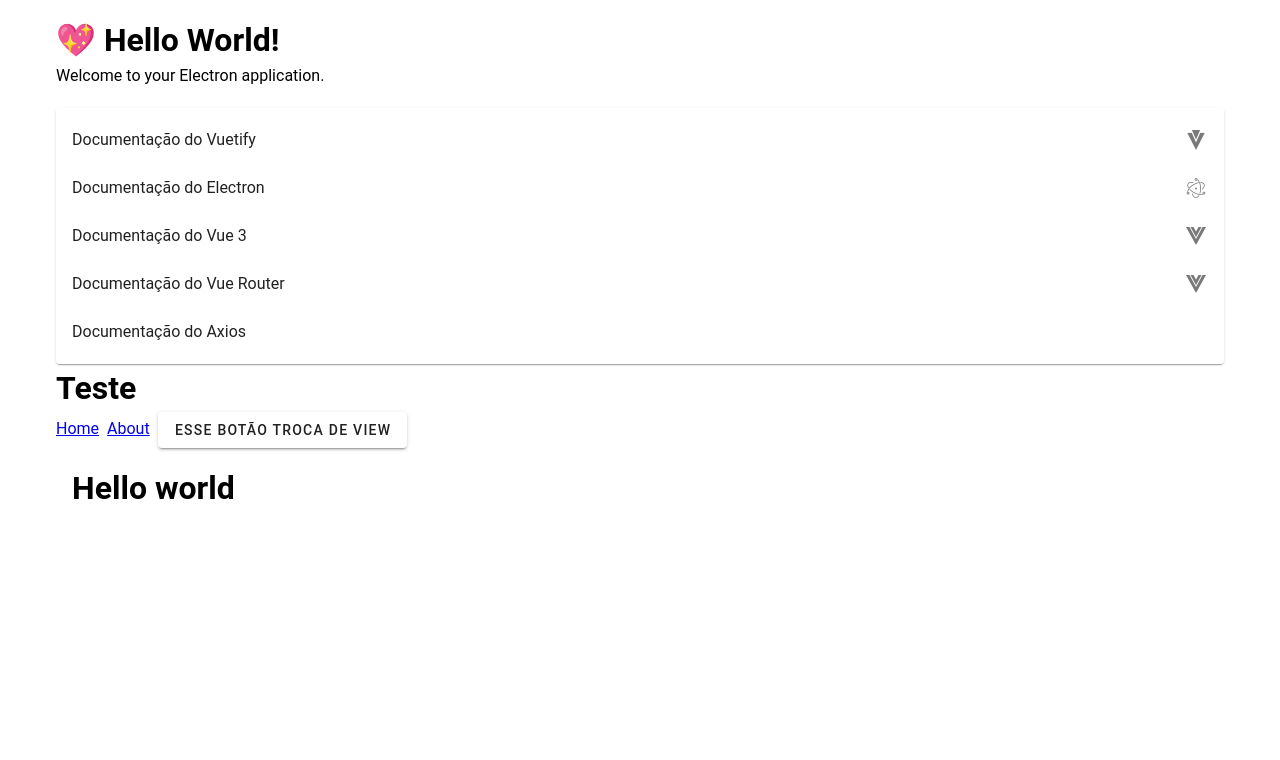
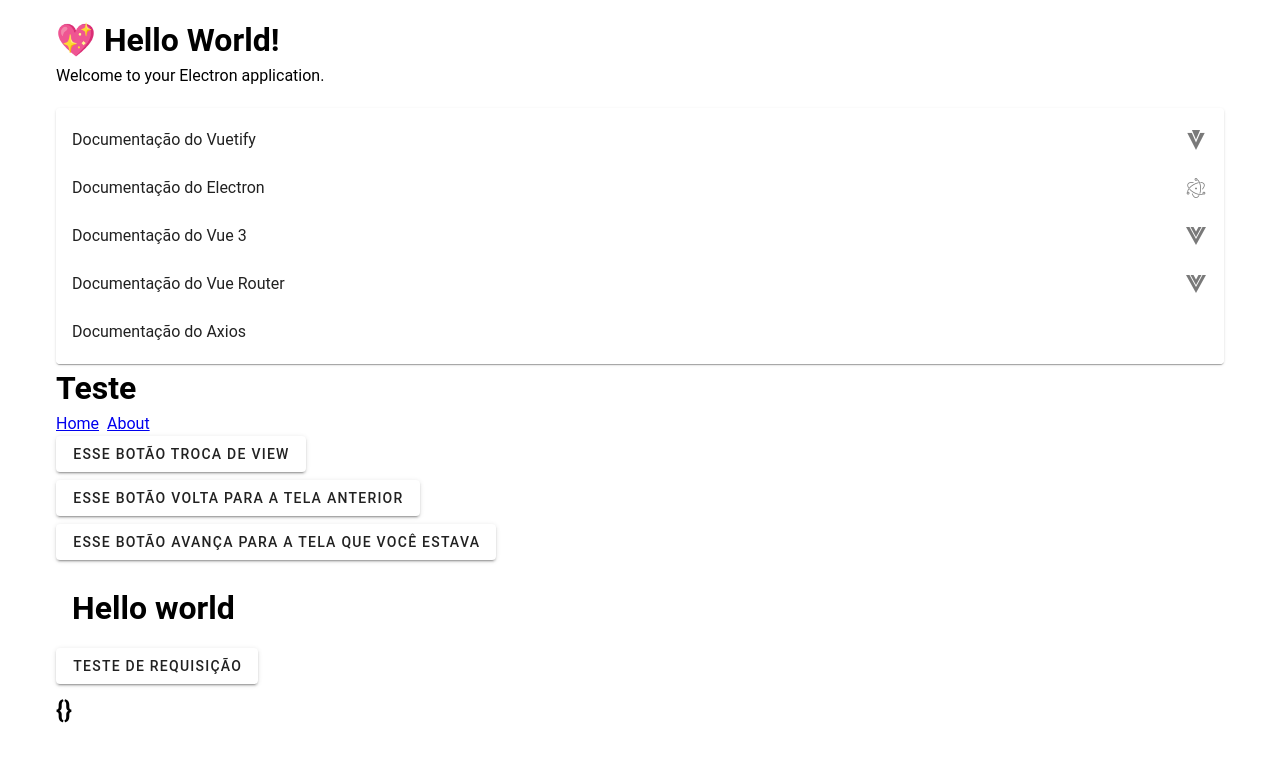
Before and after one commit to Kishi011/Abex-SoPraPet-desktop, a Vue app: page / in a window 1280 px wide. Shown: the top 760 px of the page. Built offline with nearby package versions, Linux system fonts and the light colour scheme.

Commit message:
plugin do axios adicionado e configurado

```diff
--- a/src/App.vue
+++ b/src/App.vue
@@ -41,8 +41,20 @@
       <h1>Teste</h1>
       <RouterLink class="mr-2" to="/">Home</RouterLink>
       <RouterLink class="mr-2" to="/about">About</RouterLink>
-      <v-btn @click="trocaTela">Esse botão troca de View</v-btn>
+      <div class="mb-2">
+        <v-btn @click="navigatesTo('/button')">Esse botão troca de View</v-btn>
+      </div>
+      <div class="mb-2">
+        <v-btn @click="goBack">Esse botão volta para a tela anterior</v-btn>
+      </div>
+      <div class="mb-2">
+        <v-btn @click="goForth">Esse botão avança para a tela que você estava</v-btn>
+      </div>
       <RouterView />
+      <div class="mb-2">
+        <v-btn @click="requisicao">Teste de requisição</v-btn>
+      </div>
+      <h2>{{ response }}</h2>
     </main>
 
   </v-container>
@@ -52,9 +64,33 @@
   console.log('This message is being logged by "App.vue", included via vite');
 
   export default {
+    data() {
+      return {
+        response: {},
+      }
+    },
+
     methods: {
-      trocaTela() {
-        this.$router.push('/button');
+      navigatesTo(page) {
+        this.$router.push(page);
+      },
+
+      goBack() {
+        this.$router.go(-1);
+      },
+
+      goForth() {
+        this.$router.go(1);
+      },
+
+      requisicao() {
+        this.$axios.get('/pokemon/pikachu')
+          .then((res) => {
+            this.response = res
+          })
+          .catch((error) => {
+            console.log(error);
+          });
       },
     },
   }
--- a/src/plugins/axios.js
+++ b/src/plugins/axios.js
@@ -1,8 +1,10 @@
 import axios from "axios";
 
-const api = axios.create({
-  baseURL: 'http://localhost:8080', // AQUI TEM QUE DEFINIR A URL DO SERVIDOR DO SÓPRAPET. MAS ISSO É SÓ BEM DEPOIS DO PROJETO, POR ENQUANTO VAMOS CLONAR O SERVIDOR DO GIT E FAZER ELE LOCAL MESMO
-  timeout: 1000,
-});
-
-export default api;
+export default {
+  install: (app, options) => {
+    app.config.globalProperties.$axios = axios.create({
+      baseURL: 'https://pokeapi.co/api/v2',
+      responseType: 'json',
+    });
+  },
+};
--- /dev/null
+++ b/src/plugins/vuetify.js
@@ -0,0 +1,21 @@
+// configurando vue para rodar junto com vuetify
+import 'vuetify/styles';
+import { createVuetify } from 'vuetify';
+import * as components from 'vuetify/components'; // importa todos os componentes
+import * as directives from 'vuetify/directives'; // importa todas as diretivas
+import { aliases, mdi } from 'vuetify/iconsets/mdi';
+
+// criando uma instância do vuetify eu acho
+const vuetify = createVuetify({
+  components,
+  directives,
+  icons: {
+    defaultSet: 'mdi',
+    aliases,
+    sets: {
+      mdi,
+    },
+  },
+});
+
+export default vuetify;
--- a/src/renderer.js
+++ b/src/renderer.js
@@ -28,30 +28,15 @@
 import { createApp } from 'vue';
 import App from './App.vue';
 
-// configurando vue para rodar junto com vuetify
-import 'vuetify/styles';
-import { createVuetify } from 'vuetify';
-import * as components from 'vuetify/components'; // importa todos os componentes
-import * as directives from 'vuetify/directives'; // importa todas as diretivas
-import { aliases, mdi } from 'vuetify/iconsets/mdi';
+
+import router from './router';
+import axios from './plugins/axios';
+import vuetify from './plugins/vuetify';
 
 
-import router from './router';
-
-// criando uma instância do vuetify eu acho
-const vuetify = createVuetify({
-  components,
-  directives,
-  icons: {
-    defaultSet: 'mdi',
-    aliases,
-    sets: {
-      mdi,
-    },
-  },
-});
 
 createApp(App)
   .use(vuetify)
   .use(router)
+  .use(axios)
   .mount('#app');
--- a/src/router.js
+++ b/src/router.js
@@ -15,4 +15,4 @@
   routes,
 })
 
-export default router
+export default router;
```
Also changed, not shown: 1 other file (tests, documents, lock files or other folders).
